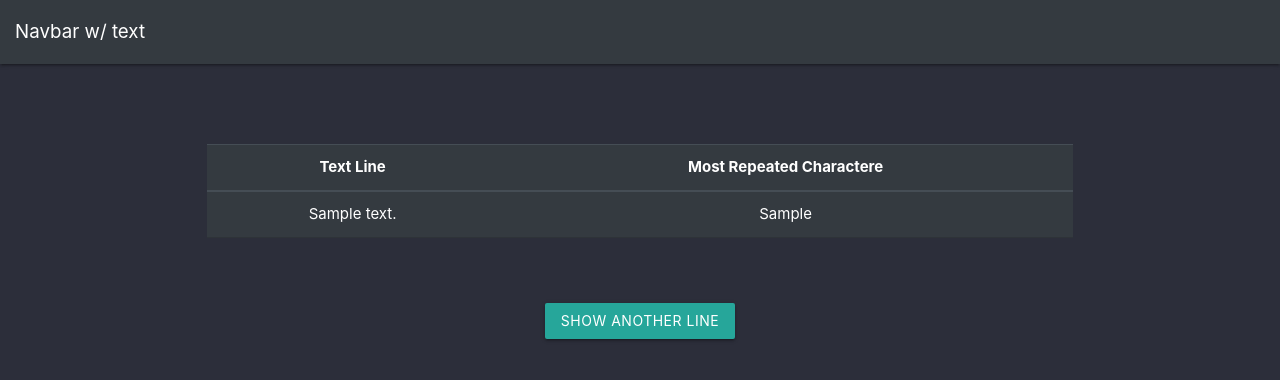
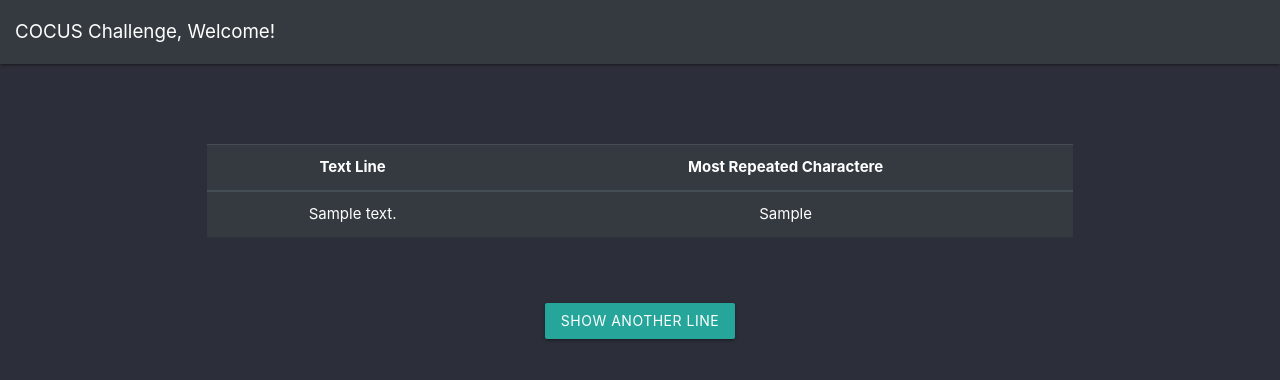
Before and after one commit to giovannamascarenhas/cocus-challenge, a Django app: page / in a window 1280 px wide. Shown: the top 380 px of the page. Run offline with Django 3.2, Linux system fonts and the light colour scheme; tables that the repository leaves empty hold one stand-in row (values such as "Sample post"); some libraries are stand-ins or nearby versions.

Commit message:
Changing the nav name in html

```diff
--- a/app/templates/app/index.html
+++ b/app/templates/app/index.html
@@ -22,7 +22,7 @@
     <script src="https://cdnjs.cloudflare.com/ajax/libs/materialize/1.0.0-beta/js/materialize.min.js"></script>
     <!-- Bootstrao JS -->
     <script src="https://stackpath.bootstrapcdn.com/bootstrap/4.5.2/js/bootstrap.min.js"></script>
-    <title>Text Line List</title>
+    <title>COCUS Challenge</title>
 
     <style>
       body {
@@ -44,7 +44,7 @@
   </head>
   <body>
     <nav class="navbar navbar-expand-lg navbar-light bg-dark">
-      <a class="navbar-brand" href="#">Navbar w/ text</a>
+      <a class="navbar-brand" href="#">COCUS Challenge, Welcome!</a>
     </nav>
 
     <div class="container">
```
